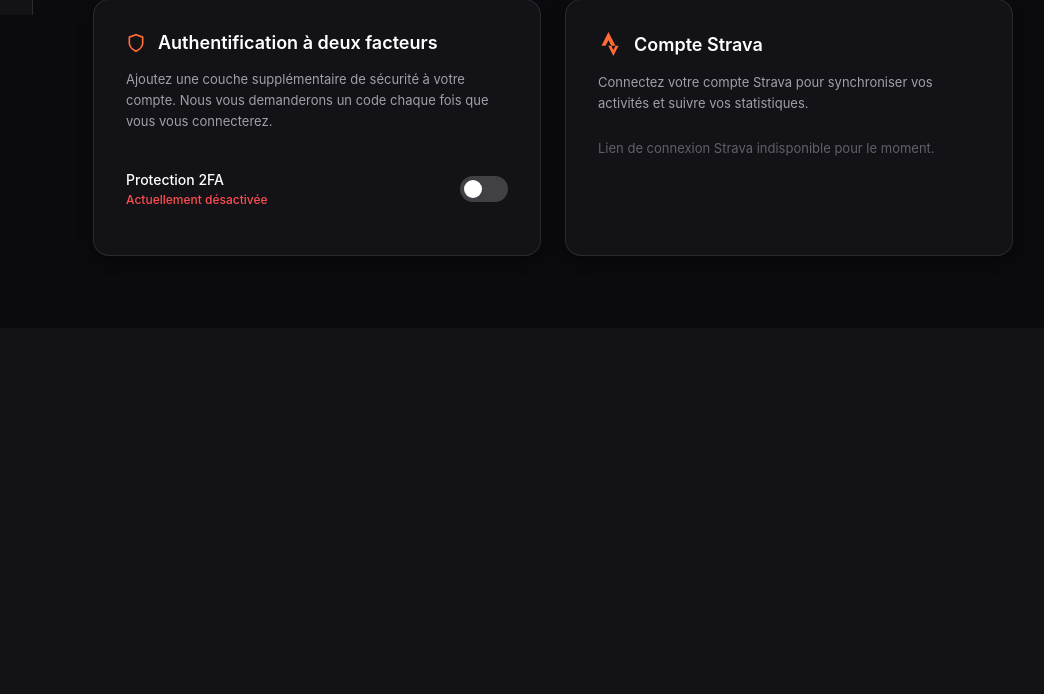
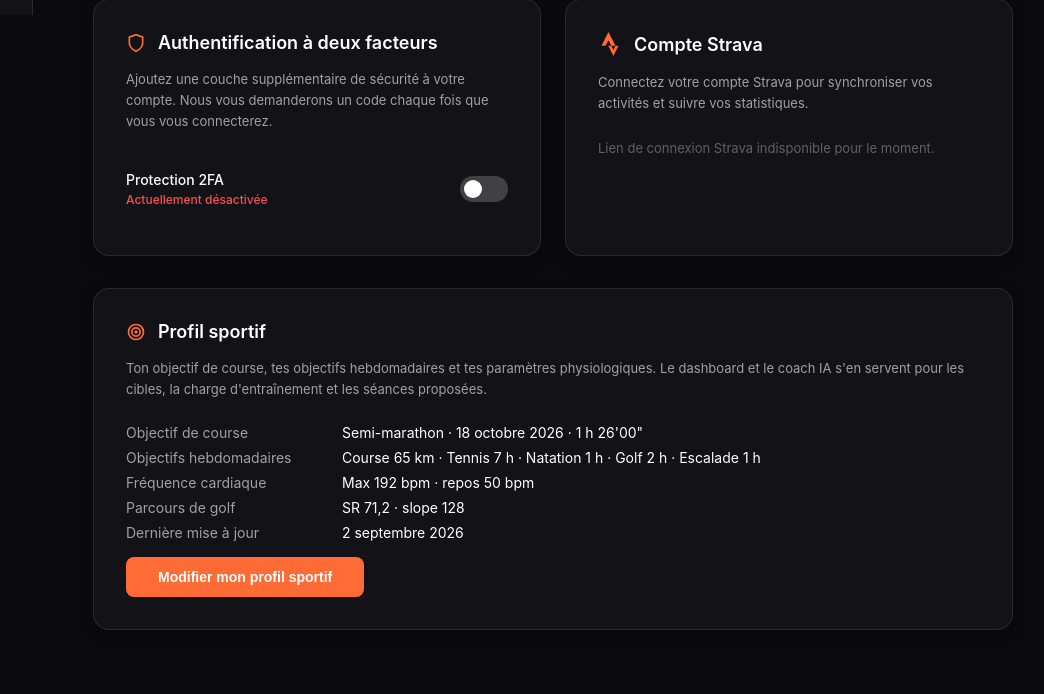
Before and after one commit to LeNonante/Altarun-app, a Flask app: template frontend/templates/settings.html in a window 1280 px wide. Shown: the part 785-1479 px from the top of the page, without its empty margins (207-1251 px from the left). Before the commit the page ends 1041 px from the top, so only its background shows below. Run offline with Flask 3, Linux system fonts and the light colour scheme; the template is opened without the code that fills it, so the values that code supplies are empty; some libraries are stand-ins or nearby versions.

Commit message:
Paramètres : profil sportif et état de synchronisation Strava
- Carte « Profil sportif » dans Profil & Paramètres : résumé (objectif de course,
  objectifs hebdo, FC, parcours de golf, date de mise à jour) et bouton d'édition.
- Carte Strava : compte connecté, nombre d'activités et dernière synchronisation.

Co-Authored-By: Claude Opus 5.5 <noreply@anthropic.com>
Claude-Session: https://claude.ai/code/session_01NLPUuq5qtGwJXxBdhuQh97

```diff
--- a/frontend/static/css/profile.css
+++ b/frontend/static/css/profile.css
@@ -63,3 +63,11 @@
 .prof-btn.primary:hover { background: var(--color-primary-dark); }
 .prof-btn.ghost { background: transparent; border-color: var(--color-border-light); color: var(--color-text-secondary); }
 .prof-btn:focus-visible, .prof-x:focus-visible { outline: 2px solid var(--color-primary); outline-offset: 2px; }
+
+/* Résumé dans Paramètres */
+.sport-profile-summary { display: grid; grid-template-columns: 200px 1fr; gap: 8px 16px; margin: 4px 0 16px; font-size: 14px; }
+.sport-profile-summary dt { color: var(--color-text-secondary); }
+.sport-profile-summary dd { margin: 0; color: var(--color-text-primary); }
+@media (max-width: 640px) { .sport-profile-summary { grid-template-columns: 1fr; gap: 2px; } .sport-profile-summary dd { margin-bottom: 8px; } }
+.strava-sync { display: flex; align-items: center; gap: 8px; margin: -4px 0 14px; color: var(--color-success-light); font-size: 13px; }
+.strava-sync::before { content: ""; width: 8px; height: 8px; border-radius: 50%; background: var(--color-success); flex: none; }
--- a/frontend/templates/settings.html
+++ b/frontend/templates/settings.html
@@ -6,6 +6,7 @@
     <title>Altarun - Paramètres</title>
     <link rel="icon" type="image/svg+xml" href="{{ url_for('static', filename='images/Logo.svg') }}">
     <link rel="stylesheet" href="{{ url_for('static', filename='css/settings.css') }}">
+    <link rel="stylesheet" href="{{ url_for('static', filename='css/profile.css') }}">
 </head>
 <body>
     <div class="app-container">
@@ -235,6 +236,7 @@
                         </div>
                         <p class="card-description">Connectez votre compte Strava pour synchroniser vos activités et suivre vos statistiques.</p>
                         {% if is_strava_connected %}
+                            <p class="strava-sync" id="strava-sync" data-source="{{ url_for('dashboard_data') }}">Compte connecté</p>
                             <div class="card-actions">
 
                             <form method="POST" action="{{ url_for('settings') }}">
@@ -272,11 +274,61 @@
 
                 </div>
 
+                <!-- Profil sportif : objectifs et paramètres utilisés par le dashboard et le coach -->
+                <div class="settings-card" id="sport-profile">
+                    <div class="card-icon">
+                        <svg width="20" height="20" viewBox="0 0 24 24" fill="none" stroke="#ff6b35" stroke-width="2" stroke-linecap="round" stroke-linejoin="round">
+                            <circle cx="12" cy="12" r="9"></circle><circle cx="12" cy="12" r="5"></circle><circle cx="12" cy="12" r="1"></circle>
+                        </svg>
+                        <h3>Profil sportif</h3>
+                    </div>
+                    <p class="card-description">Ton objectif de course, tes objectifs hebdomadaires et tes paramètres physiologiques. Le dashboard et le coach IA s'en servent pour les cibles, la charge d'entraînement et les séances proposées.</p>
+                    <dl class="sport-profile-summary" id="sport-profile-summary"></dl>
+                    <div class="card-actions">
+                        <button type="button" class="btn-save" id="sport-profile-edit">Modifier mon profil sportif</button>
+                    </div>
+                </div>
+
             </div>
         </main>
     </div>
 
+    <script src="{{ url_for('static', filename='js/profile.js') }}"></script>
     <script>
+        // État de synchronisation Strava (dernière synchro, nombre d'activités)
+        (function () {
+            const el = document.getElementById('strava-sync');
+            if (!el) return;
+            const show = (meta) => {
+                const d = new Date(meta.generated_at);
+                el.textContent = `Compte connecté · ${Number(meta.row_count).toLocaleString('fr-FR')} activités · dernière synchronisation le ${d.toLocaleDateString('fr-FR', { day: 'numeric', month: 'short' })} à ${d.toLocaleTimeString('fr-FR', { hour: '2-digit', minute: '2-digit' })}`;
+            };
+            if (window.ALTARUN_DATA) show(window.ALTARUN_DATA.meta);
+            else fetch(el.dataset.source, { credentials: 'same-origin' }).then((r) => r.json()).then((p) => show(p.meta)).catch(() => {});
+        })();
+
+        // Résumé du profil sportif + ouverture de l'éditeur
+        (function () {
+            const P = window.AltarunProfile;
+            const box = document.getElementById('sport-profile-summary');
+            if (!P || !box) return;
+            const fr = (v) => Number(v).toLocaleString('fr-FR', { maximumFractionDigits: 1 });
+            const hms = (s) => { const h = Math.floor(s / 3600), m = Math.floor((s % 3600) / 60), x = Math.round(s % 60); return (h ? h + ' h ' : '') + String(m).padStart(2, '0') + "'" + String(x).padStart(2, '0') + '"'; };
+            function render() {
+                const p = P.get();
+                const rows = [
+                    ['Objectif de course', `${p.race.name} · ${P.frDate(p.race.date)} · ${hms(p.race.targetSec)}`],
+                    ['Objectifs hebdomadaires', `Course ${fr(p.targets.Run)} km · Tennis ${fr(p.targets.Tennis)} h · Natation ${fr(p.targets.Swim)} h · Golf ${fr(p.targets.Golf)} h · Escalade ${fr(p.targets.RockClimbing)} h`],
+                    ['Fréquence cardiaque', `Max ${p.hrMax} bpm · repos ${p.hrRest} bpm`],
+                    ['Parcours de golf', `SR ${fr(p.golf.rating)} · slope ${p.golf.slope}`],
+                    ['Dernière mise à jour', P.frDate(p.updatedAt)],
+                ];
+                box.replaceChildren(...rows.flatMap(([k, v]) => { const dt = document.createElement('dt'); dt.textContent = k; const dd = document.createElement('dd'); dd.textContent = v; return [dt, dd]; }));
+            }
+            render();
+            P.onChange(render);
+            document.getElementById('sport-profile-edit').addEventListener('click', (e) => P.openEditor({ focus: 'race', returnFocus: e.currentTarget }));
+        })();
 
         // Toggle 2FA submit
         const toggle2fa = document.getElementById('2fa-toggle');
```
